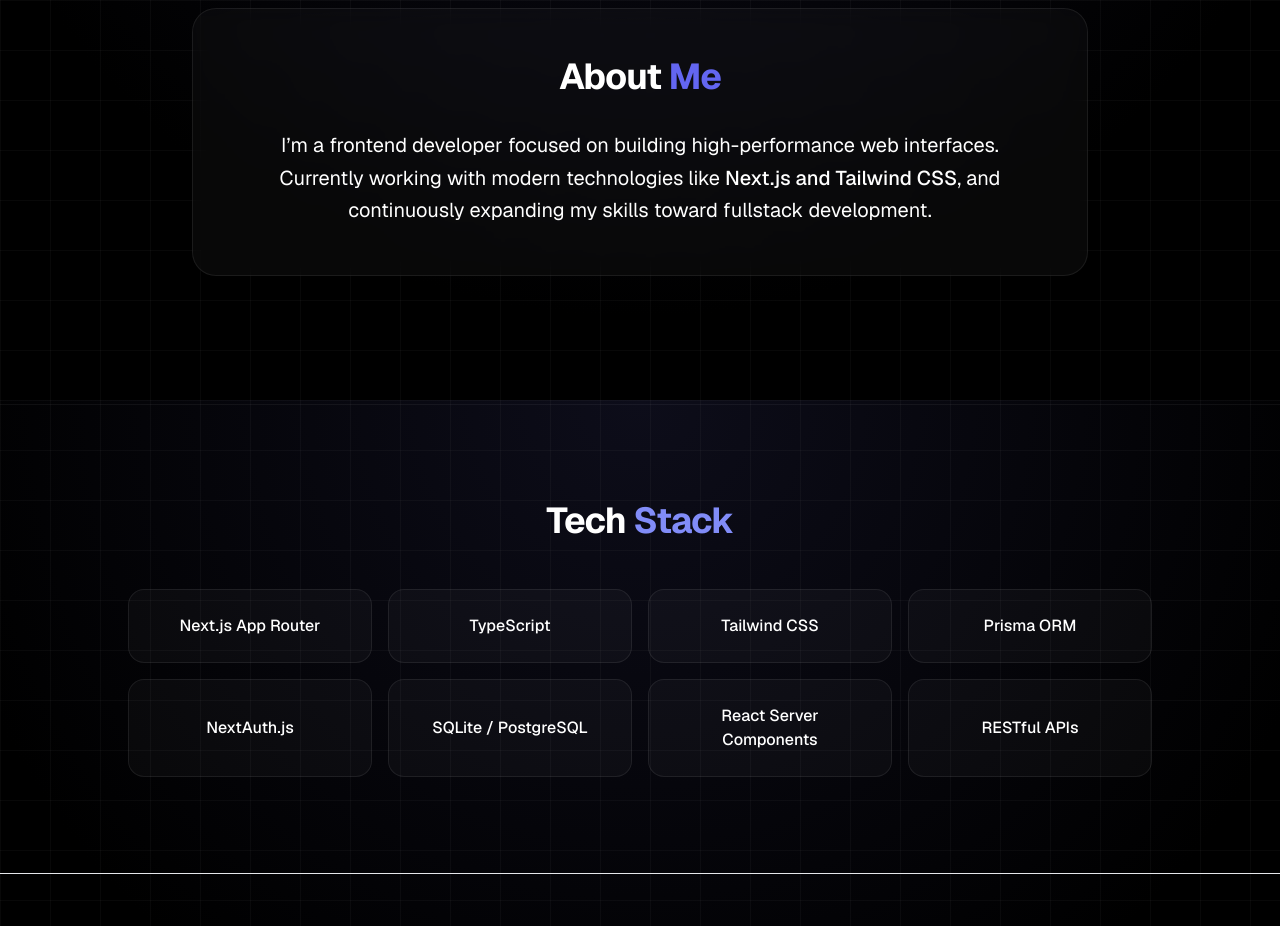
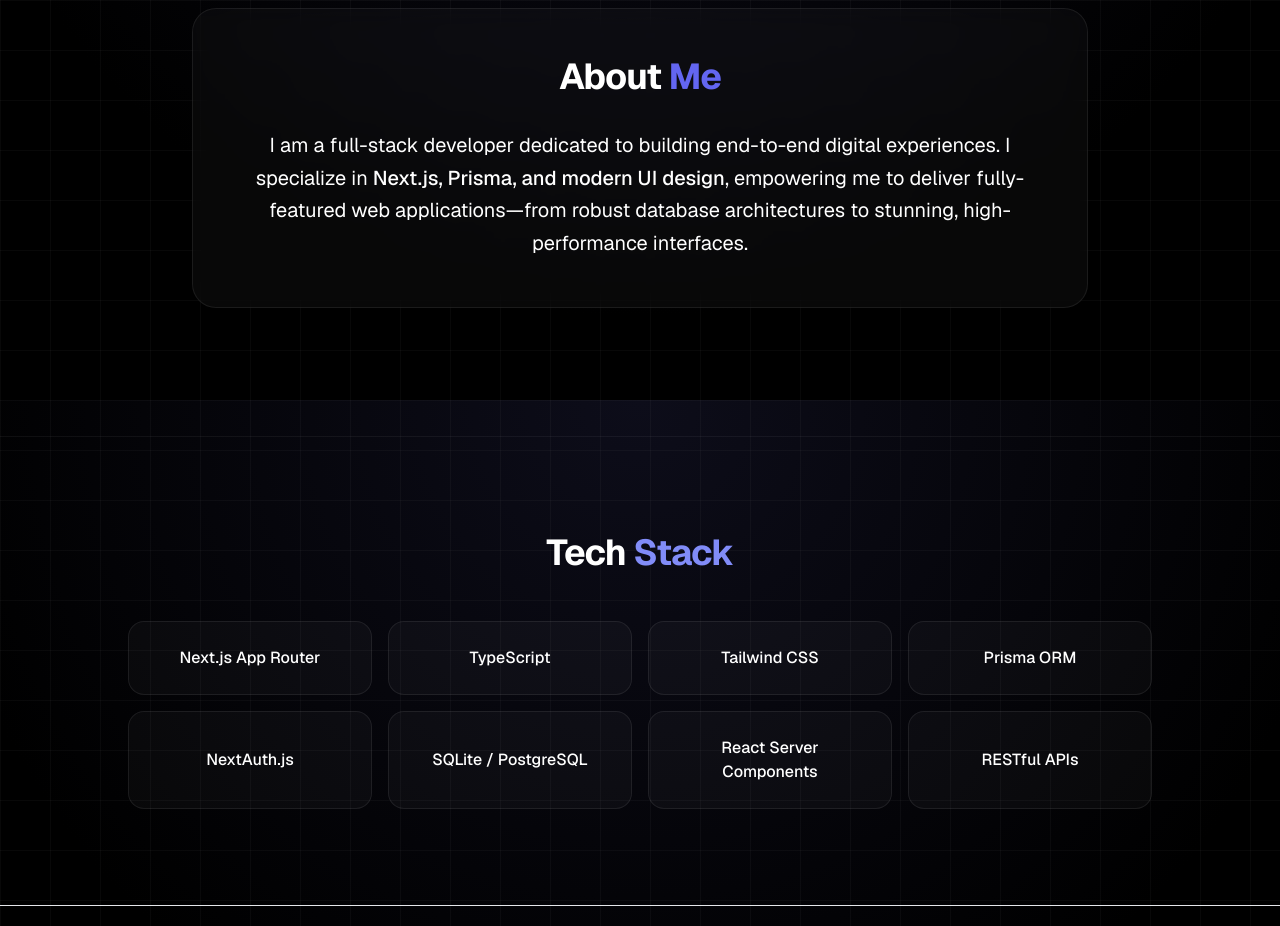
Before and after one commit to jihadprakoso/porto, a Next.js app: page / in a window 1280 px wide. Shown: the part 1200-2126 px from the top of the page. Built offline with nearby package versions, Linux system fonts and the light colour scheme; no server answers; the database is empty.

Commit message:
Update About.tsx

```diff
--- a/src/components/About.tsx
+++ b/src/components/About.tsx
@@ -7,10 +7,9 @@
                 </h2>
 
                 <p className="text-xl text-foreground/70 leading-relaxed text-center">
-                    I’m a frontend developer focused on building
-                    high-performance web interfaces. Currently working with modern
-                    technologies like <span className="text-foreground font-medium">Next.js and Tailwind CSS</span>,
-                    and continuously expanding my skills toward fullstack development.
+                    I am a full-stack developer dedicated to building end-to-end digital experiences.
+                    I specialize in <span className="text-foreground font-medium">Next.js, Prisma, and modern UI design</span>,
+                    empowering me to deliver fully-featured web applications—from robust database architectures to stunning, high-performance interfaces.
                 </p>
             </div>
         </section>
```
